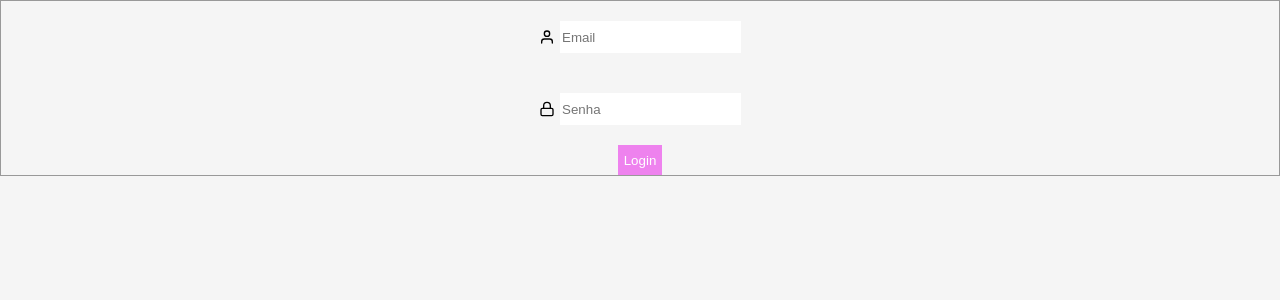
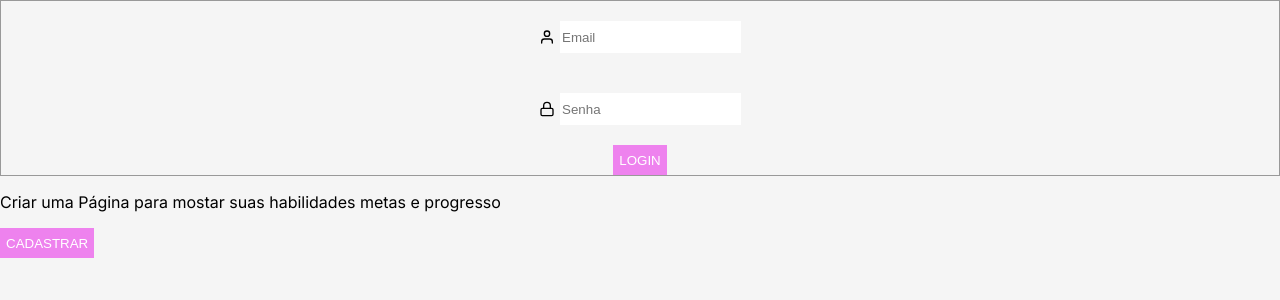
Before and after one commit to vitorsoaresf/kenzie-hub, a React (Create React App) app: page / in a window 1280 px wide. Shown: the top 300 px of the page. Built offline with nearby package versions, Linux system fonts and the light colour scheme.

Commit message:
feat: implements registration button on the Home page

```diff
--- a/src/components/Button/index.jsx
+++ b/src/components/Button/index.jsx
@@ -1,7 +1,7 @@
 import { Container } from "./styles";
 
-function Button({ children }) {
-  return <Container>{children}</Container>;
+function Button({ children, onClick }) {
+  return <Container onClick={onClick}>{children}</Container>;
 }
 
 export default Button;
--- a/src/pages/Home/index.jsx
+++ b/src/pages/Home/index.jsx
@@ -36,6 +36,7 @@ function Home() {
   };
 
   return (
+    <>
       <Container onSubmit={handleSubmit(onSubmitFunction)}>
         <Input
           icon={FiUser}
@@ -53,8 +54,12 @@ function Home() {
           name="password"
           error={errors.password?.message}
         />
-      <Button type="submit">Login</Button>
+        <Button type="submit">LOGIN</Button>
       </Container>
+
+      <p>Criar uma Página para mostar suas habilidades metas e progresso</p>
+      <Button onClick={() => history.push("/registration")}>CADASTRAR</Button>
+    </>
   );
 }
 
```
Lines whose indentation alone changed are shown as unchanged.
